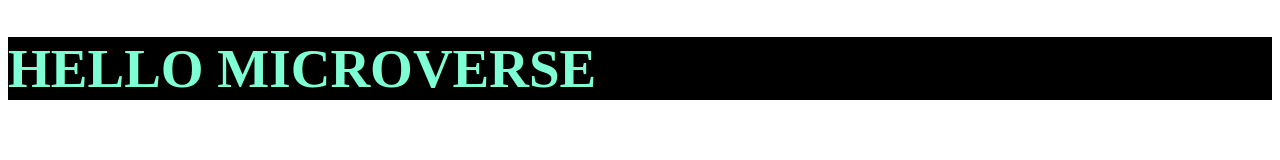
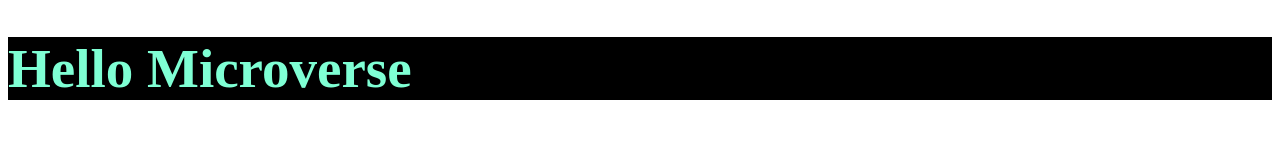
Before and after one commit to Rishi-Mishra0704/Hello-Microverse, a website: page index.html in a window 1280 px wide. Drawn offline with Linux system fonts and the light colour scheme.

Commit message:
made test.md and added it in gitignore,capitalzed the h1 header in style.css

```diff
--- a/style.css
+++ b/style.css
@@ -1,5 +1,5 @@
 .title {
-  text-transform: uppercase;
+  text-transform: capitalize;
   font-size: 55px;
   background-color: black;
   color: aquamarine;
```
Also changed, not shown: 1 other file.
